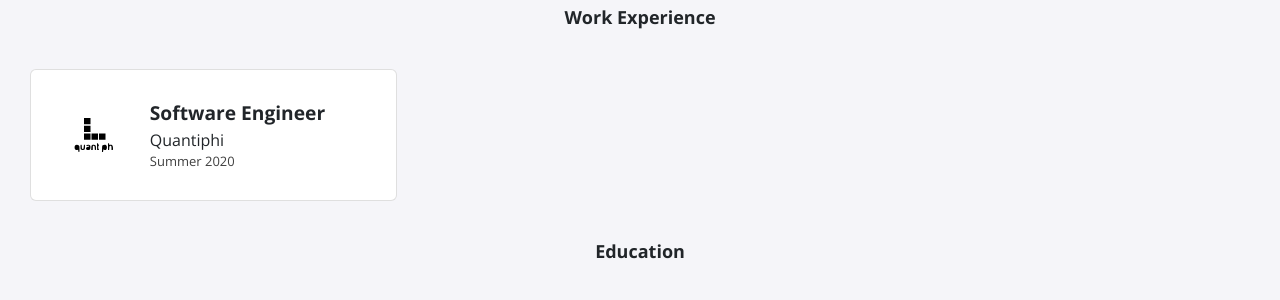
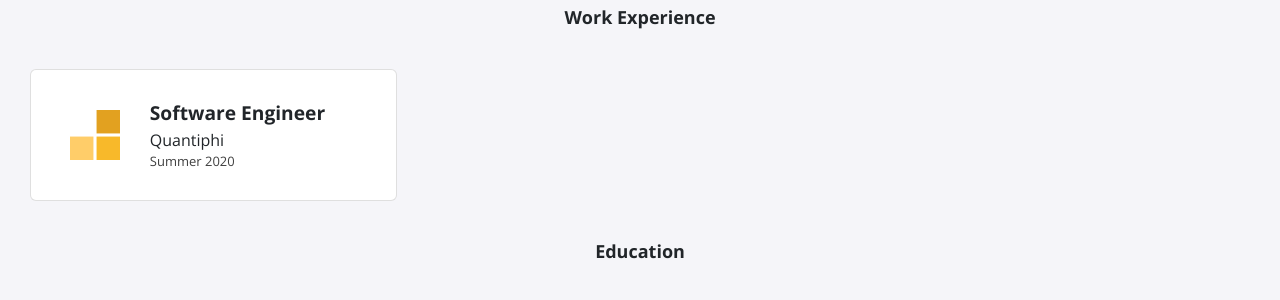
Before and after one commit to SahibSodhi/SahibSodhi.github.io, a Jekyll site: the page built from index.html, in a window 1280 px wide. Shown: the part 838-1138 px from the top of the page. Built offline with Jekyll 4.4.1, drawn with Linux system fonts in a browser that asks for light colours; nearby versions of some CDN libraries.

Commit message:
Update experience.yml

```diff
--- a/_data/experience.yml
+++ b/_data/experience.yml
@@ -1,4 +1,4 @@
 - role: Software Engineer
   company: Quantiphi
   dates: Summer 2020
-  logo: quantiphi.svg
+  logo: fellowship.svg
```
